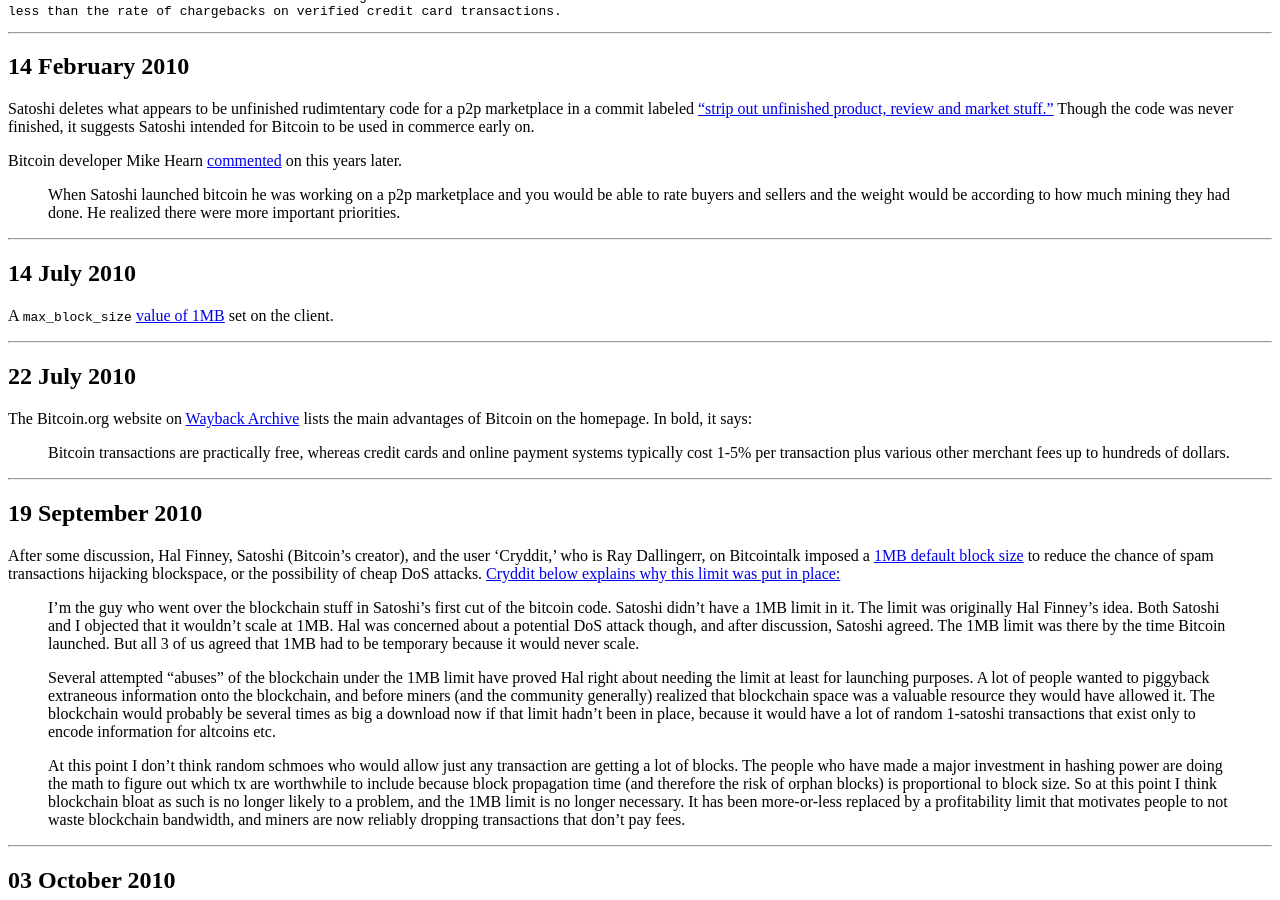
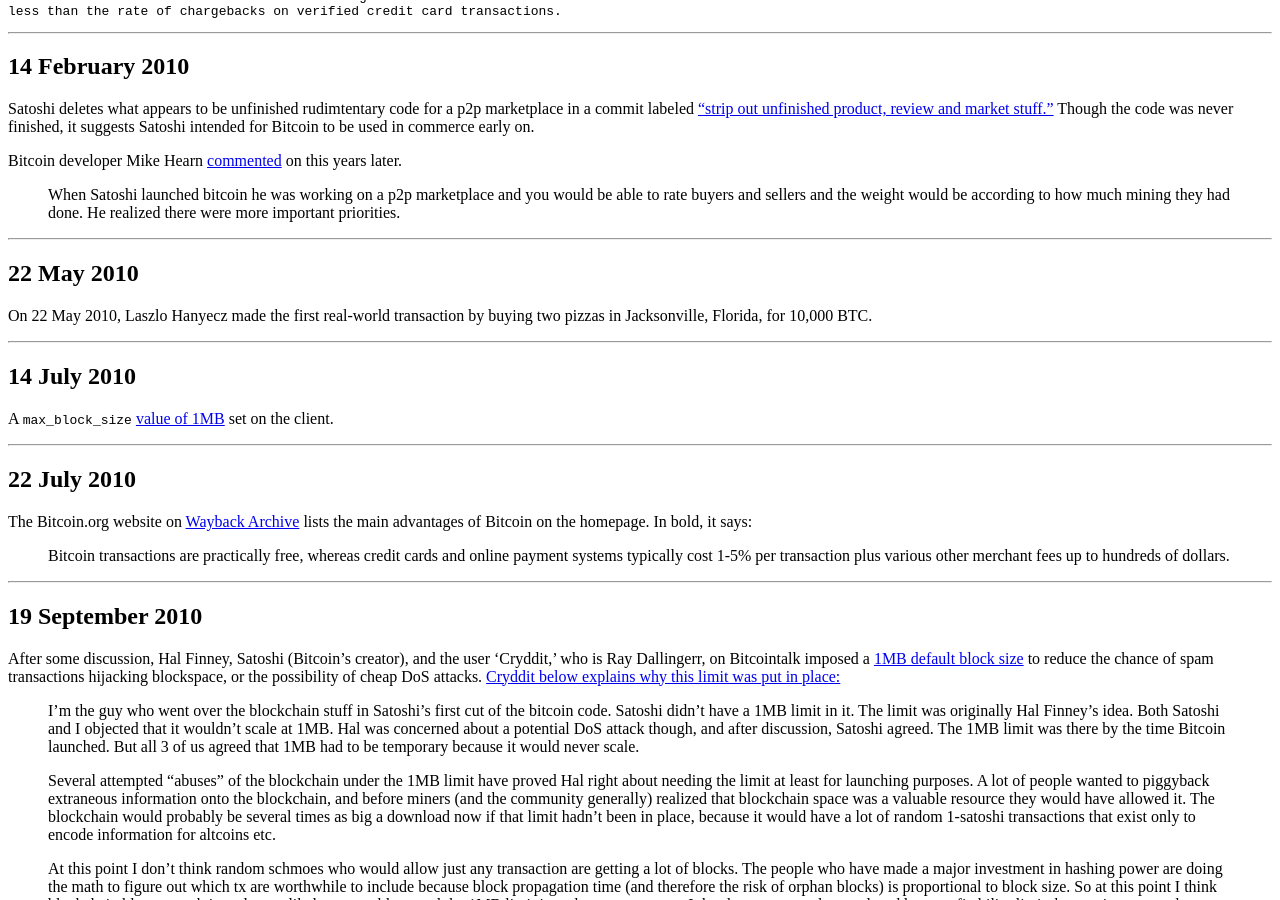
Before and after one commit to derykmakgill/website, a Jekyll site: the page built from testbtc.md, in a window 1280 px wide and 900 px high, scrolled down 6033 px. Built offline with Jekyll 4.4.1, drawn with Linux system fonts in a browser that asks for light colours; a script that is not in the unit is left out.

Commit message:
Update testbtc.md

```diff
--- a/testbtc.md
+++ b/testbtc.md
@@ -347,6 +347,12 @@
 Bitcoin developer Mike Hearn [commented](http://eigenjoy.com/2014/05/17/bitcoin-2014-amsterdam-day-two-notes/) on this years later.
 
 >When Satoshi launched bitcoin he was working on a p2p marketplace and you would be able to rate buyers and sellers and the weight would be according to how much mining they had done. He realized there were more important priorities.
+
+---
+
+## 22 May 2010
+
+On 22 May 2010, Laszlo Hanyecz made the first real-world transaction by buying two pizzas in Jacksonville, Florida, for 10,000 BTC.
 
 ---
 
```
